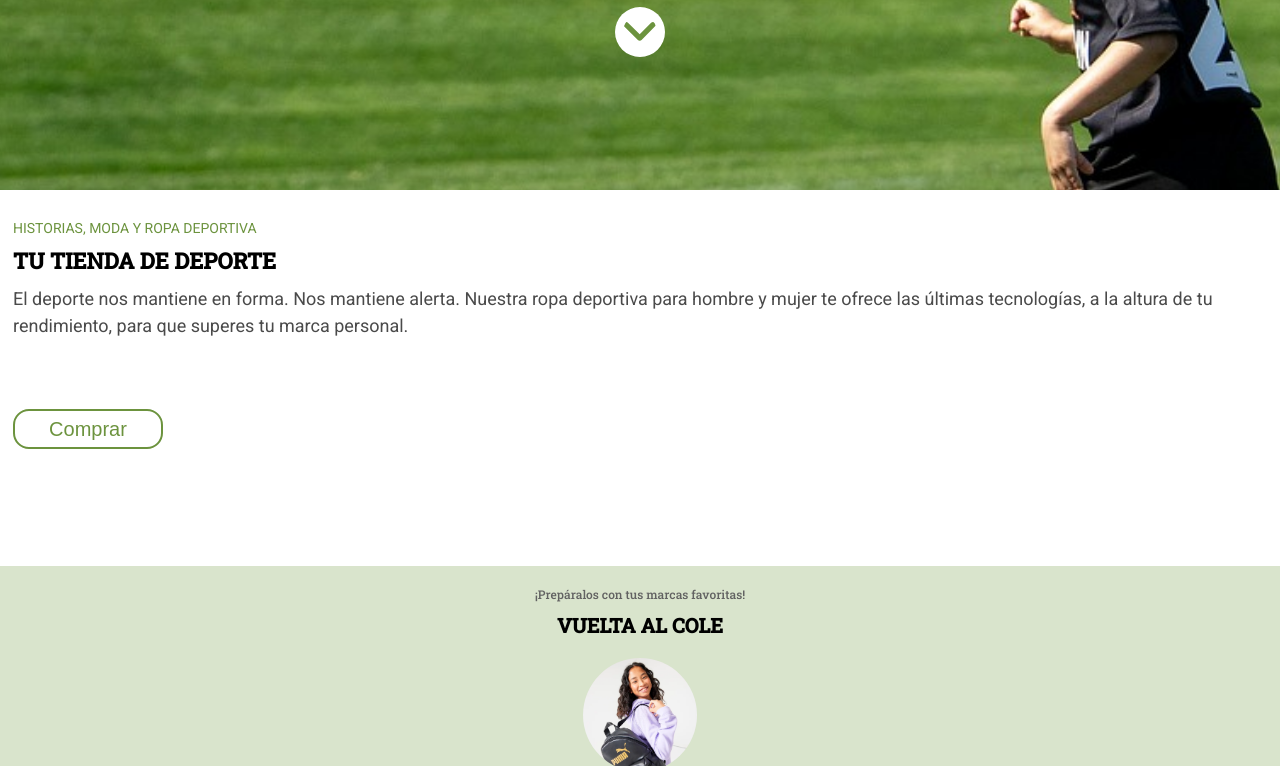
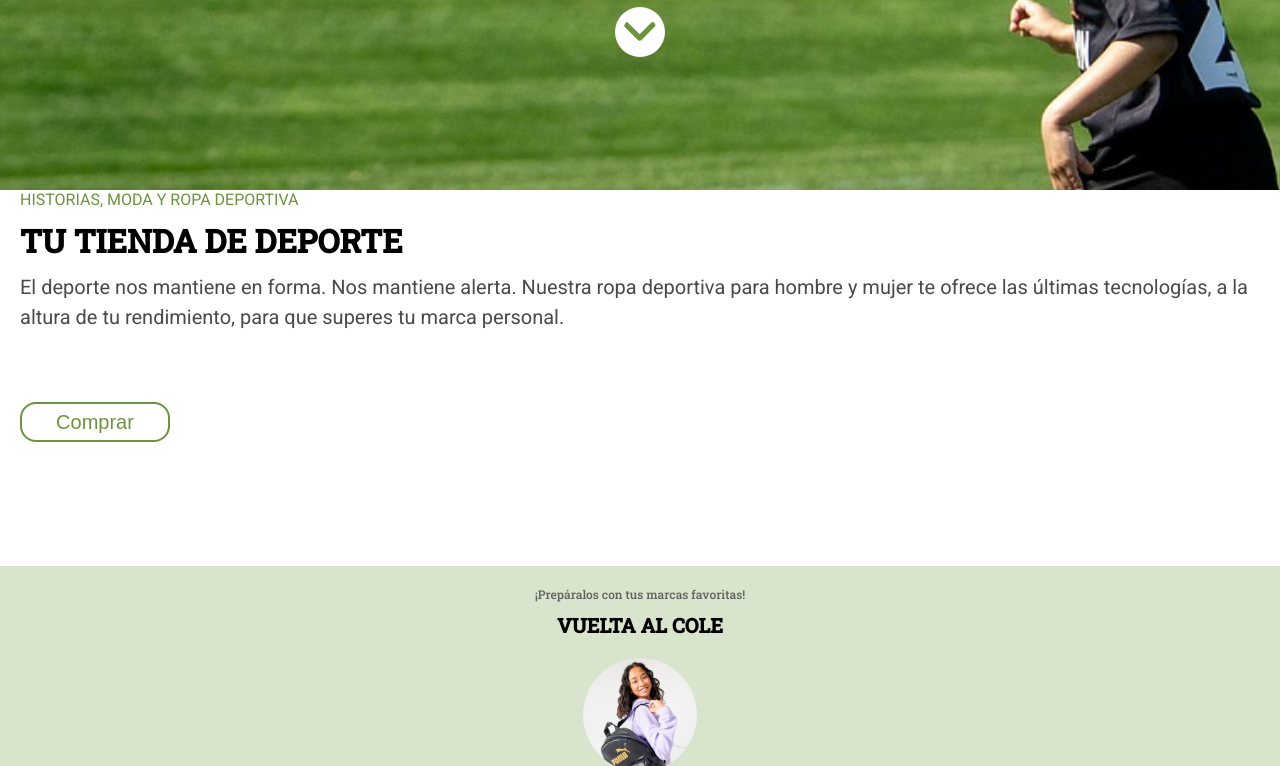
Before and after one commit to Adalab/modulo-1-evaluacion-final-psanz22, a website built with Vite: page src/index.html in a window 1280 px wide. Shown: the part 610-1376 px from the top of the page. Built offline with nearby package versions, Linux system fonts and the light colour scheme.

Commit message:
media queries section 2 tablet

```diff
--- a/src/scss/layout/_section_2.scss
+++ b/src/scss/layout/_section_2.scss
@@ -5,17 +5,26 @@
     width: 100%;
     height: 376px;
     min-width: 320px;
+    @media screen and (min-width: 780px){
+        padding: 0 20px 0 20px;
+    }
     &__span {
         color: $color-main;
         padding-bottom: 10px;
         font-family: $font-text;
         font-size: 0.875rem;
+        @media screen and (min-width: 780px){
+            font-size: 1rem;
+        }
     }
     &__h2 {
         font-family: $font-title;
         font-size: 1.375rem;
         font-weight: 600;
         padding-bottom: 10px;
+        @media screen and (min-width: 780px){
+            font-size: 2rem;
+        }
 
     }
     &__p {
@@ -24,6 +33,9 @@
         padding-bottom: 70px;
         color: $color-text;
         line-height: 1.5;
+        @media screen and (min-width: 780px){
+            font-size: 1.25rem;
+        }
 
     }
     &__button {
```
